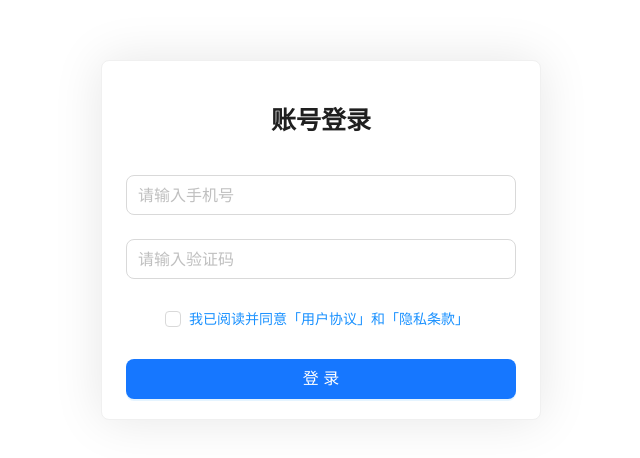
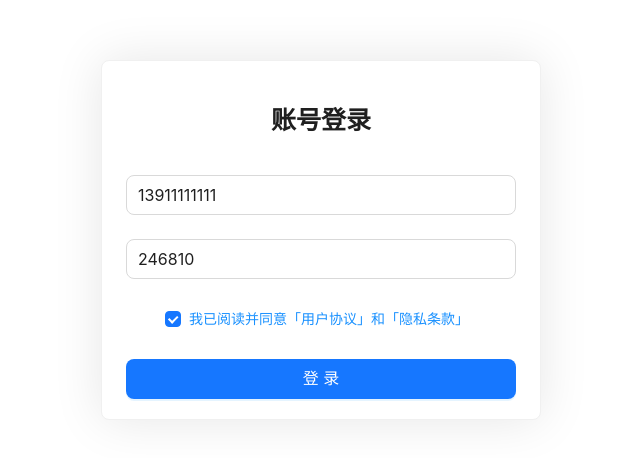
Before and after one commit to pupu22/geek-pc, a React (Create React App) app: page /login in a window 1280 px wide. Shown: the part 160-618 px from the top of the page, without its empty margins (319-959 px from the left). Built offline with nearby package versions, Linux system fonts and the light colour scheme.

Commit message:
获取登录表单数据

```diff
--- a/src/pages/Login/index.js
+++ b/src/pages/Login/index.js
@@ -1,11 +1,22 @@
 import { Form, Input, Button, Checkbox , Card} from 'antd'
 import './index.scss'
 function Login (){
+    const finish = values => {
+        console.log(values)
+    }
     return (
         <div className="login">
             <Card className="login-container">
                 <div className='login-font'>账号登录</div>
-                <Form validateTrigger= {['onBlur', 'onChange']}>
+                <Form
+                    validateTrigger= {['onBlur', 'onChange']}
+                    onFinish={ finish }
+                    initialValues={{
+                        mobile: '13911111111',
+                        code: '246810',
+                        remember: true
+                      }}
+                >
                     <Form.Item
                         name="mobile"
                         rules={[
```
